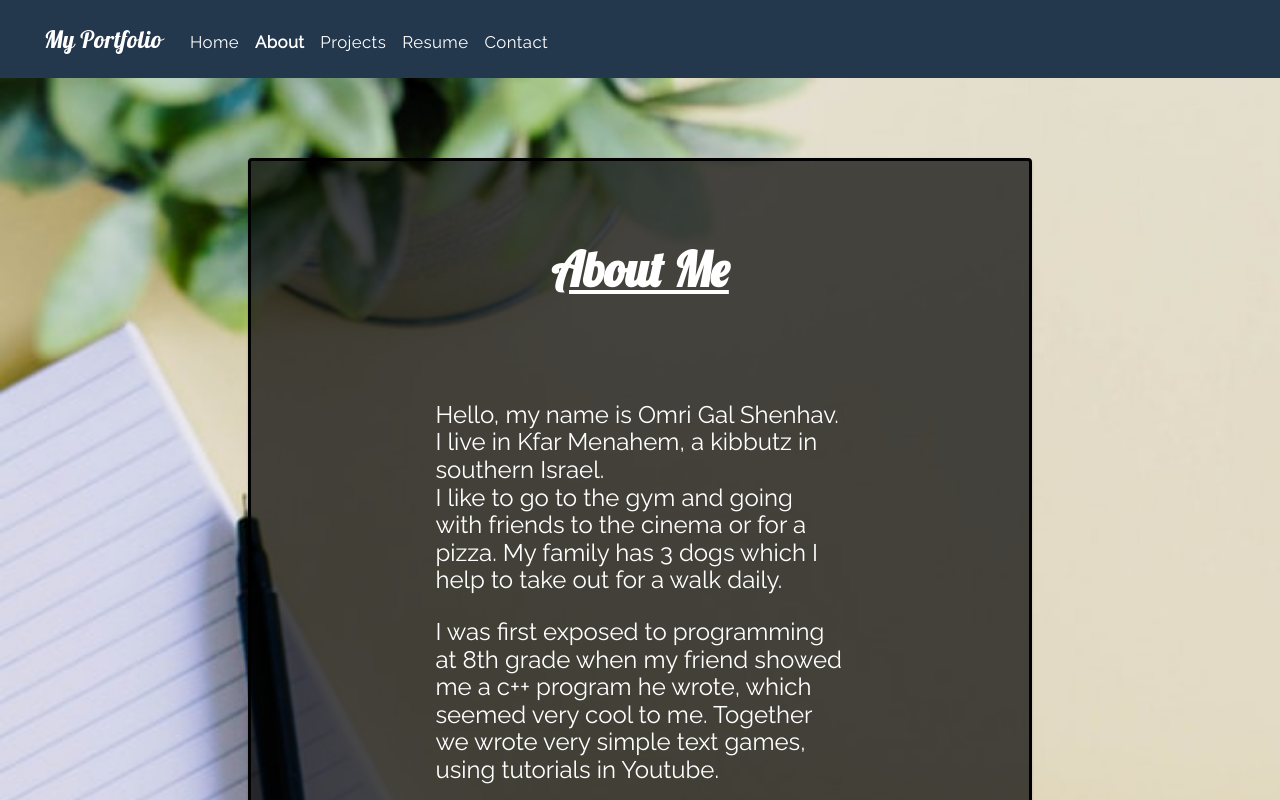
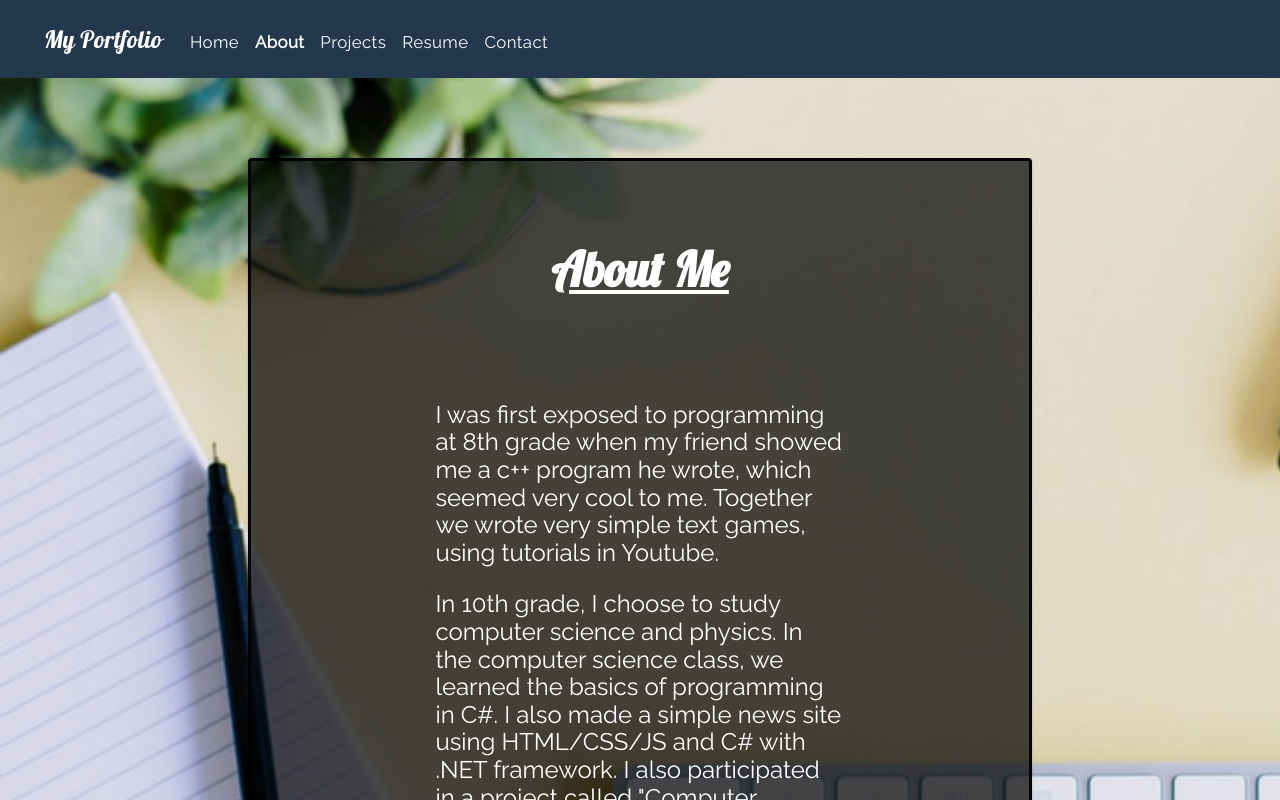
Before and after one commit to OmriGalShen/My-Portfolio, a React (Create React App) app: page /about in a window 1280 px wide. Shown: the top 800 px of the page. Built offline with nearby package versions, Linux system fonts and the light colour scheme.

Commit message:
Removed a paragraph

```diff
--- a/src/components/content/about/About.js
+++ b/src/components/content/about/About.js
@@ -17,13 +17,6 @@ const About = props => {
         <div className="about-content">
           <h1 className="about-title">About Me</h1>
           <div className="about-description">
-            <p>
-              Hello, my name is Omri Gal Shenhav.
-              <br /> I live in Kfar Menahem, a kibbutz in southern Israel.
-              <br /> I like to go to the gym and going with friends to the
-              cinema or for a pizza. My family has 3 dogs which I help to take
-              out for a walk daily.
-            </p>
             <p>
               I was first exposed to programming at 8th grade when my friend
               showed me a c++ program he wrote, which seemed very cool to me.
```
